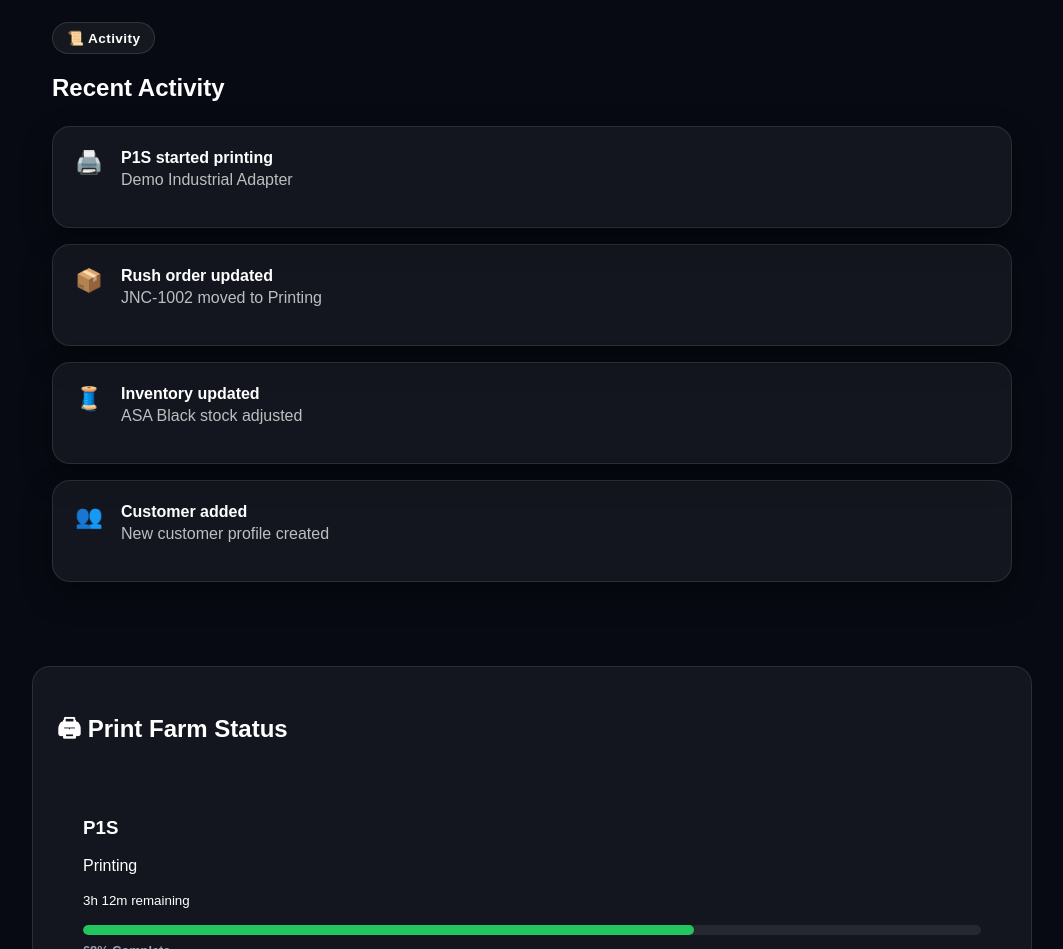
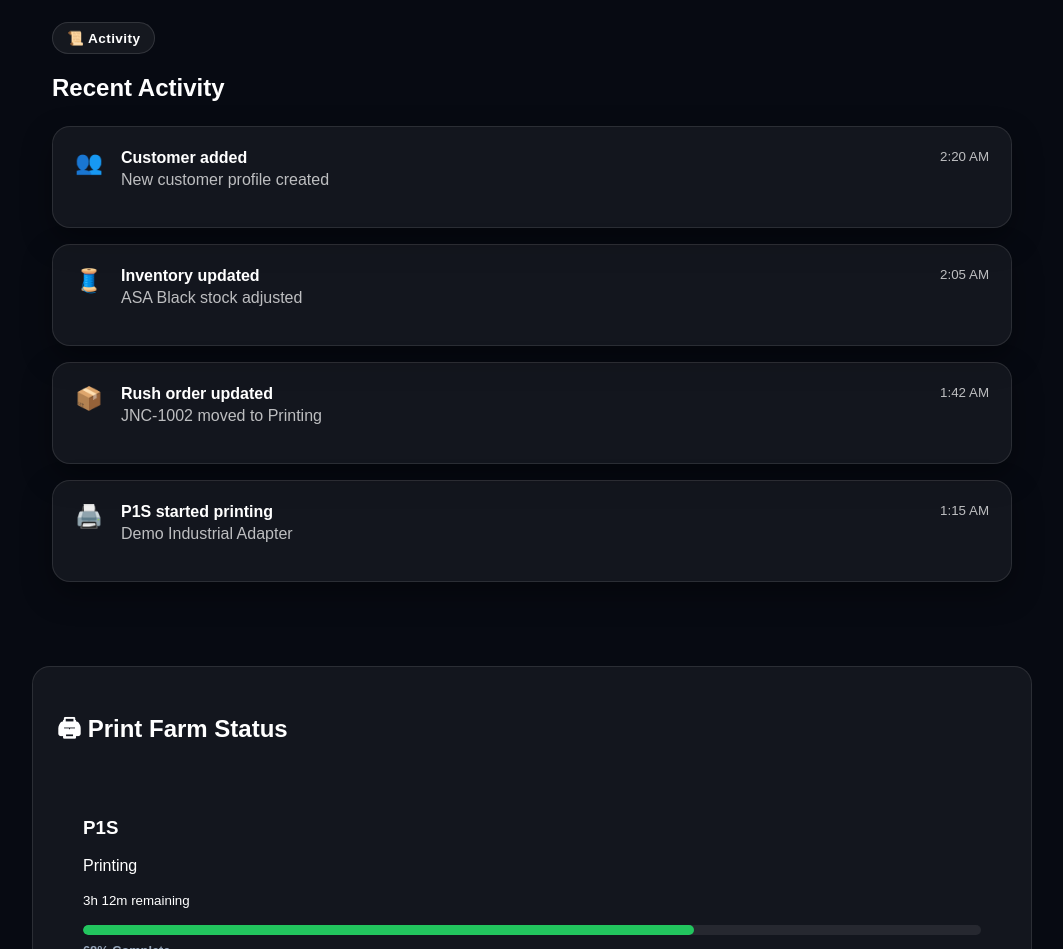
Before and after one commit to jnc3designs/jnc3designs-website, a Next.js app in the folder jnc3designs-premium/: page /admin in a window 1280 px wide. Shown: the part 1960-2909 px from the top of the page, without its empty margins (108-1171 px from the left). Built offline with nearby package versions, Linux system fonts and the light colour scheme; no server answers.

Commit message:
Update ActivityTimeline.jsx

```diff
--- a/jnc3designs-premium/components/ActivityTimeline.jsx
+++ b/jnc3designs-premium/components/ActivityTimeline.jsx
@@ -3,6 +3,16 @@ import Badge from "./Badge";
 import JNCCard from "./JNCCard";
 
 export default function ActivityTimeline() {
+
+  const activities = [...activity]
+    .sort((a, b) => new Date(b.occurredAt) - new Date(a.occurredAt));
+
+  const formatTime = (timestamp) =>
+    new Date(timestamp).toLocaleTimeString([], {
+      hour: "numeric",
+      minute: "2-digit",
+    });
+
   return (
     <section className="section">
 
@@ -14,7 +24,7 @@ export default function ActivityTimeline() {
 
       <div className="activity-list">
 
-        {activity.map((item) => (
+        {activities.map((item) => (
 
           <JNCCard
             key={item.id}
@@ -36,7 +46,7 @@ export default function ActivityTimeline() {
 
               </div>
 
-              <small>{item.time}</small>
+              <small>{formatTime(item.occurredAt)}</small>
 
             </div>
 
```
